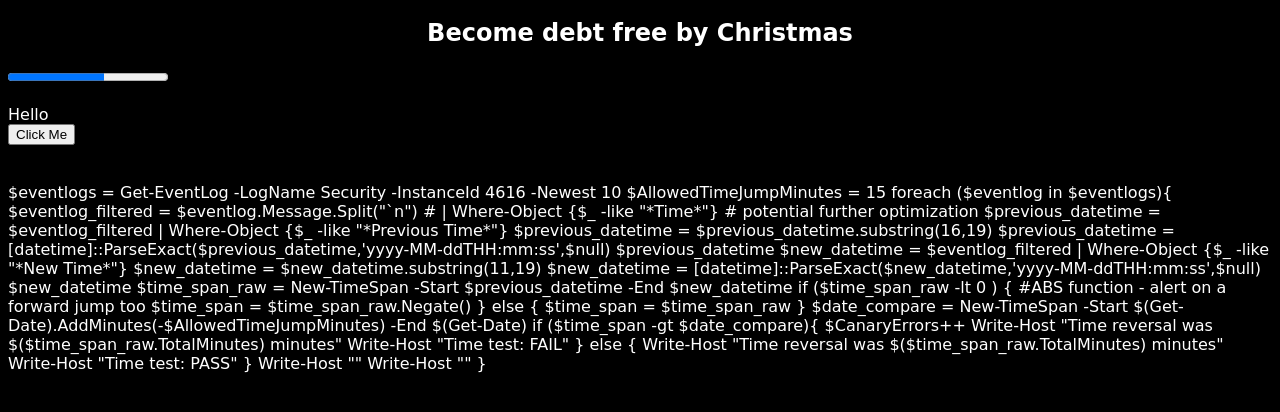
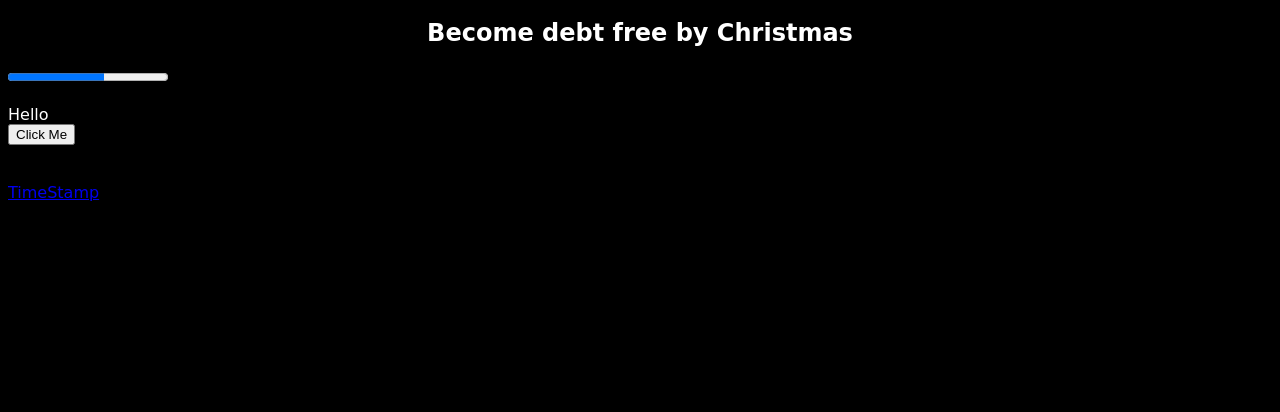
Before and after one commit to coslund/html, a plain HTML site: page index.html in a window 1280 px wide. Shown: the part 62-474 px from the top of the page. Drawn offline with Linux system fonts and the light colour scheme; a web font is replaced by a local one.

Commit message:
timestamp ps1

```diff
--- a/index.html
+++ b/index.html
@@ -22,47 +22,7 @@
         </div>
         <br>
         <br>
-        $eventlogs = Get-EventLog -LogName Security -InstanceId 4616 -Newest 10
-$AllowedTimeJumpMinutes = 15
-
-foreach ($eventlog in $eventlogs){
-    $eventlog_filtered = $eventlog.Message.Split("`n") # | Where-Object {$_ -like "*Time*"} # potential further optimization
-
-    $previous_datetime = $eventlog_filtered | Where-Object {$_ -like "*Previous Time*"}
-    $previous_datetime = $previous_datetime.substring(16,19)
-    $previous_datetime = [datetime]::ParseExact($previous_datetime,'yyyy-MM-ddTHH:mm:ss',$null)
-    $previous_datetime
-
-    $new_datetime = $eventlog_filtered | Where-Object {$_ -like "*New Time*"}
-    $new_datetime = $new_datetime.substring(11,19)
-    $new_datetime = [datetime]::ParseExact($new_datetime,'yyyy-MM-ddTHH:mm:ss',$null)
-    $new_datetime
-
-    $time_span_raw = New-TimeSpan -Start $previous_datetime -End $new_datetime
-
-    if ($time_span_raw -lt 0 ) { #ABS function - alert on a forward jump too
-    		$time_span = $time_span_raw.Negate()
-    		} else {
-    		$time_span = $time_span_raw
-    }
-
-    $date_compare = New-TimeSpan -Start $(Get-Date).AddMinutes(-$AllowedTimeJumpMinutes) -End $(Get-Date)
-
-    if ($time_span -gt $date_compare){
-        $CanaryErrors++
-        Write-Host "Time reversal was $($time_span_raw.TotalMinutes) minutes"
-        Write-Host "Time test: FAIL"
-    }
-    else {
-        Write-Host "Time reversal was $($time_span_raw.TotalMinutes) minutes"
-        Write-Host "Time test: PASS"
-         }
-    Write-Host ""
-    Write-Host ""
-
-}
-
-
+        <a href="timstamp.ps1">TimeStamp</a>
 </body>
 </html>
 <!Test Build #1>
```
Also changed, not shown: 1 other file.
